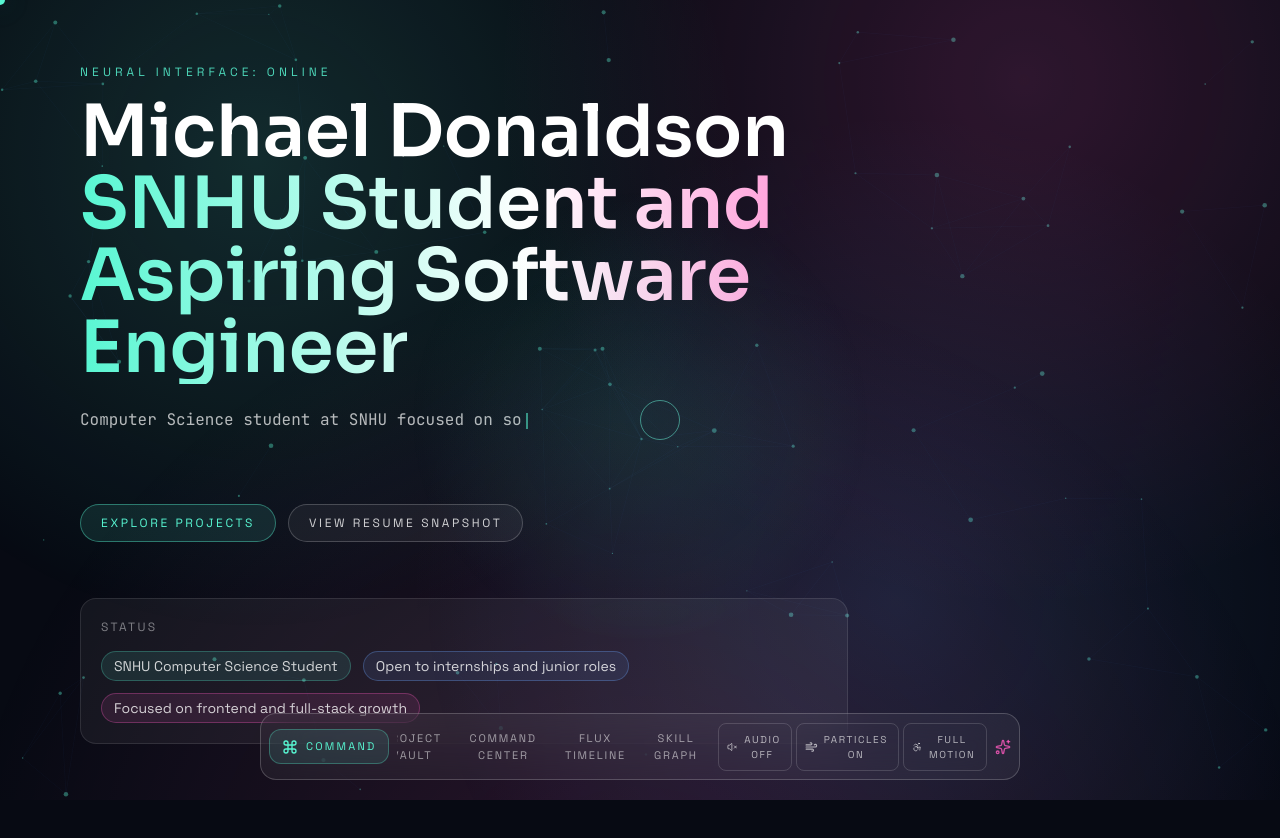
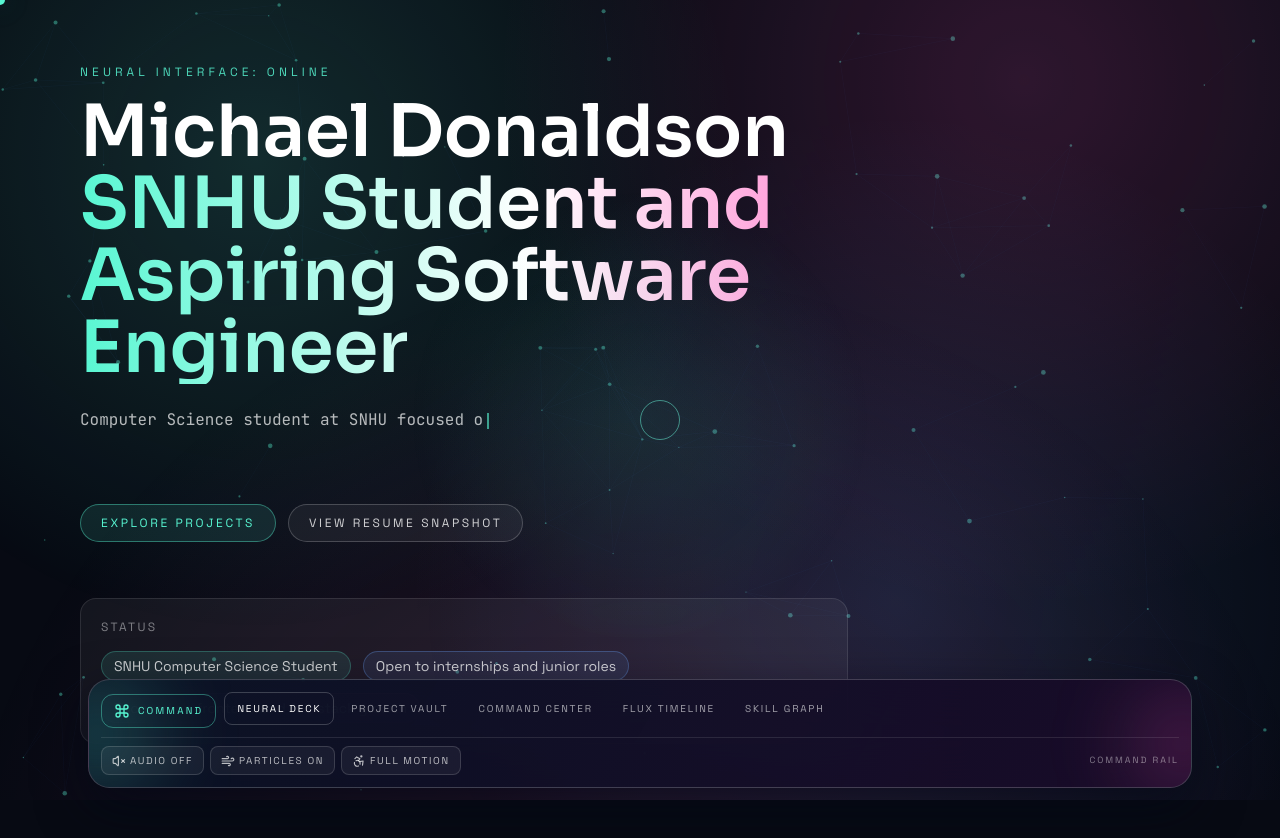
Before and after one commit to Michael-Blake-Donaldson/MichaelDonaldson_Portfolio, a React app in the folder portfolio/: page / in a window 1280 px wide. Shown: the top 838 px of the page. Built offline with nearby package versions, Linux system fonts and the light colour scheme; the HTML template or start-up script is replaced by a standard one.

Commit message:
stage 25: redesign bottom command rail with safe spacing and full visibility

```diff
--- a/portfolio/src/App.tsx
+++ b/portfolio/src/App.tsx
@@ -117,7 +117,7 @@
       <div className="pointer-events-none fixed inset-0 z-0 bg-noise opacity-90" />
       <div className="pointer-events-none fixed inset-0 z-0 bg-[radial-gradient(circle_at_50%_120%,rgba(255,90,191,0.15),transparent_60%)]" />
 
-      <main className="relative z-10 mx-auto w-full max-w-[1280px] px-2 pb-28 md:px-6">
+      <main className="relative z-10 mx-auto w-full max-w-[1280px] px-2 pb-44 sm:pb-40 md:px-6 md:pb-36">
         <AnimatePresence mode="wait">
           <motion.div
             key={activeSection}
--- a/portfolio/src/components/navigation/FloatingDock.tsx
+++ b/portfolio/src/components/navigation/FloatingDock.tsx
@@ -1,4 +1,4 @@
-import { Command, Sparkles, Volume2, VolumeX, Wind, Accessibility } from 'lucide-react'
+import { Command, Volume2, VolumeX, Wind, Accessibility } from 'lucide-react'
 import clsx from 'clsx'
 import type { NavItem, SectionId } from '../../types'
 
@@ -32,8 +32,12 @@
   onUiClick,
 }: FloatingDockProps) {
   return (
-    <div className="fixed bottom-5 left-1/2 z-40 w-[min(760px,94vw)] -translate-x-1/2 rounded-2xl border border-white/20 bg-white/5 p-2 backdrop-blur-xl">
-      <div className="flex items-center justify-between gap-2">
+    <div className="fixed bottom-[max(0.75rem,env(safe-area-inset-bottom))] left-1/2 z-50 w-[min(1120px,calc(100vw-1rem))] -translate-x-1/2 px-1 sm:px-2">
+      <div className="relative overflow-hidden rounded-[1.35rem] border border-white/20 bg-[linear-gradient(120deg,rgba(8,18,36,0.92),rgba(25,10,40,0.9))] p-2 shadow-[0_18px_50px_rgba(3,8,22,0.65)] backdrop-blur-2xl sm:p-3">
+        <div className="pointer-events-none absolute -left-14 top-1/2 h-32 w-32 -translate-y-1/2 rounded-full bg-neon/20 blur-2xl" />
+        <div className="pointer-events-none absolute -right-12 top-2 h-28 w-28 rounded-full bg-plasma/20 blur-2xl" />
+
+        <div className="relative flex items-center gap-2">
           <button
             aria-label="Open command palette"
             onClick={() => {
@@ -41,12 +45,13 @@
               onPalette()
             }}
             onMouseEnter={onUiHover}
-          className="inline-flex items-center gap-2 rounded-xl border border-neon/30 bg-neon/10 px-3 py-2 text-[11px] uppercase tracking-[0.2em] text-neon transition hover:bg-neon/20"
+            className="inline-flex shrink-0 items-center gap-2 rounded-xl border border-neon/40 bg-neon/12 px-3 py-2 text-[10px] uppercase tracking-[0.22em] text-neon transition hover:bg-neon/22"
           >
             <Command className="h-4 w-4" />
             Command
           </button>
-        <div className="flex flex-1 items-center justify-end gap-1 overflow-x-auto">
+
+          <div className="no-scrollbar flex min-w-0 flex-1 items-center gap-1 overflow-x-auto pb-1">
             {items.map((item) => (
               <button
                 key={item.id}
@@ -56,15 +61,19 @@
                 }}
                 onMouseEnter={onUiHover}
                 className={clsx(
-                'rounded-lg px-3 py-2 text-[11px] uppercase tracking-[0.16em] transition',
+                  'whitespace-nowrap rounded-lg px-3 py-2 text-[10px] uppercase tracking-[0.18em] transition',
                   active === item.id
-                  ? 'bg-white/15 text-white'
-                  : 'text-white/55 hover:bg-white/10 hover:text-white/85',
+                    ? 'border border-white/20 bg-white/14 text-white'
+                    : 'border border-transparent text-white/60 hover:border-white/15 hover:bg-white/10 hover:text-white/90',
                 )}
               >
                 {item.label}
               </button>
             ))}
+          </div>
+        </div>
+
+        <div className="relative mt-2 flex flex-wrap items-center gap-1.5 border-t border-white/10 pt-2">
           <button
             aria-label={soundEnabled ? 'Disable sound effects' : 'Enable sound effects'}
             onClick={() => {
@@ -72,11 +81,12 @@
               onUiClick()
             }}
             onMouseEnter={onUiHover}
-            className="ml-1 inline-flex items-center gap-1 rounded-lg border border-white/15 px-2 py-2 text-[10px] uppercase tracking-[0.16em] text-white/65 hover:border-neon/60 hover:text-neon"
+            className="inline-flex items-center gap-1 rounded-lg border border-white/15 bg-white/5 px-2.5 py-1.5 text-[10px] uppercase tracking-[0.16em] text-white/70 transition hover:border-neon/60 hover:text-neon"
           >
-            {soundEnabled ? <Volume2 className="h-4 w-4" /> : <VolumeX className="h-4 w-4" />}
+            {soundEnabled ? <Volume2 className="h-3.5 w-3.5" /> : <VolumeX className="h-3.5 w-3.5" />}
             {soundEnabled ? 'Audio On' : 'Audio Off'}
           </button>
+
           <button
             aria-label={particlesEnabled ? 'Disable particle field' : 'Enable particle field'}
             onClick={() => {
@@ -84,11 +94,12 @@
               onUiClick()
             }}
             onMouseEnter={onUiHover}
-            className="inline-flex items-center gap-1 rounded-lg border border-white/15 px-2 py-2 text-[10px] uppercase tracking-[0.16em] text-white/65 hover:border-neon/60 hover:text-neon"
+            className="inline-flex items-center gap-1 rounded-lg border border-white/15 bg-white/5 px-2.5 py-1.5 text-[10px] uppercase tracking-[0.16em] text-white/70 transition hover:border-neon/60 hover:text-neon"
           >
-            <Wind className="h-4 w-4" />
+            <Wind className="h-3.5 w-3.5" />
             {particlesEnabled ? 'Particles On' : 'Particles Off'}
           </button>
+
           <button
             aria-label={reducedMotionEnabled ? 'Enable full motion' : 'Enable reduced motion'}
             onClick={() => {
@@ -96,13 +107,16 @@
               onUiClick()
             }}
             onMouseEnter={onUiHover}
-            className="inline-flex items-center gap-1 rounded-lg border border-white/15 px-2 py-2 text-[10px] uppercase tracking-[0.16em] text-white/65 hover:border-neon/60 hover:text-neon"
+            className="inline-flex items-center gap-1 rounded-lg border border-white/15 bg-white/5 px-2.5 py-1.5 text-[10px] uppercase tracking-[0.16em] text-white/70 transition hover:border-neon/60 hover:text-neon"
           >
-            <Accessibility className="h-4 w-4" />
+            <Accessibility className="h-3.5 w-3.5" />
             {reducedMotionEnabled ? 'Reduced Motion' : 'Full Motion'}
           </button>
+
+          <span className="ml-auto hidden text-[9px] uppercase tracking-[0.22em] text-white/45 md:inline">
+            command rail
+          </span>
         </div>
-        <Sparkles className="hidden h-4 w-4 text-plasma/80 md:block" />
       </div>
     </div>
   )
--- a/portfolio/src/index.css
+++ b/portfolio/src/index.css
@@ -53,6 +53,14 @@
   border-radius: 999px;
 }
 
+.no-scrollbar {
+  scrollbar-width: none;
+}
+
+.no-scrollbar::-webkit-scrollbar {
+  display: none;
+}
+
 .grain {
   position: fixed;
   inset: 0;
```
Lines whose indentation alone changed are shown as unchanged.
